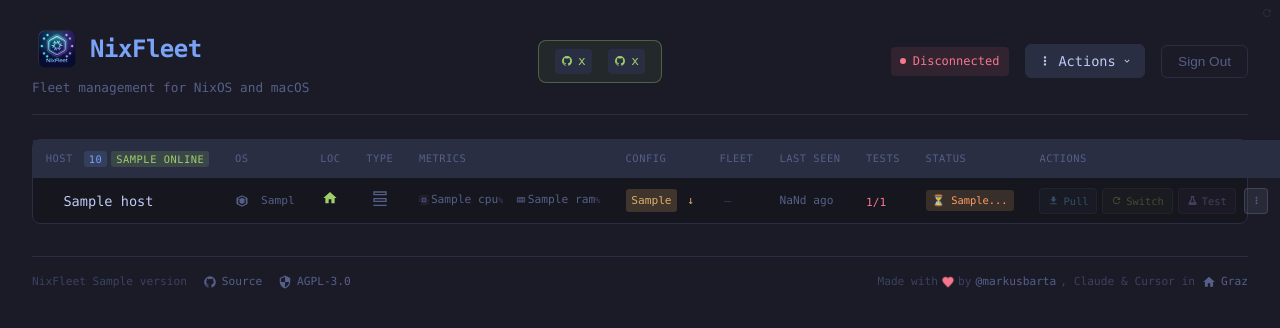
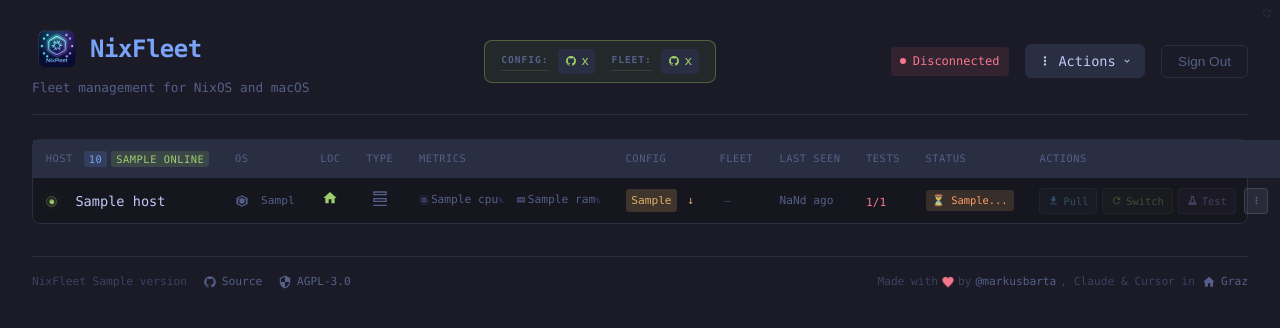
Before and after one commit to markus-barta/nixfleet, a Python web app: template app/templates/dashboard.html in a window 1280 px wide. Shown: the top 328 px of the page. Run offline with Jinja, Linux system fonts and the light colour scheme; the template is opened without the code that fills it: most values are stand-ins (such as "Sample title", 1, 10 or a date in 2020).

Commit message:
fix: Ripple status in Host cell, Status shows only commands/errors, add prefixes to SOT hashes

```diff
--- a/app/templates/dashboard.html
+++ b/app/templates/dashboard.html
@@ -170,11 +170,10 @@
 }
 
 .sot-label {
-    display: flex;
-    flex-wrap: wrap;
-    justify-content: flex-start;
-    width: 100%;
-    align-items: center;
+    font-size: 0.7rem;
+    color: var(--fg-dark);
+    font-weight: 500;
+    margin-right: 0.3rem;
     font-size: 0.6rem;
     text-transform: uppercase;
     letter-spacing: 0.1em;
@@ -1102,6 +1101,7 @@
                 <button class="sot-refresh" type="button" data-action="refresh-target" title="Refresh config hash">
                     <svg><use href="#icon-refresh"/></svg>
                 </button>
+                <span class="sot-label">Config:</span>
                 <a href="https://github.com/markus-barta/nixcfg/commit/{{ nixcfg_hash }}" target="_blank" class="sot-hash nixcfg-hash" title="Config target (nixcfg)">
                     <svg width="12" height="12"><use href="#icon-github"/></svg>
                     {{ nixcfg_hash }}
@@ -1110,6 +1110,7 @@
             {% endif %}
             {% if build_hash %}
             <div class="sot-target">
+                <span class="sot-label">Fleet:</span>
                 <a href="https://github.com/markus-barta/nixfleet/commit/{{ build_hash }}" target="_blank" class="sot-hash fleet-hash" title="Fleet target (nixfleet)">
                     <svg width="12" height="12"><use href="#icon-github"/></svg>
                     {{ build_hash }}
@@ -1274,7 +1275,12 @@
                     <td class="host-cell">
                         <span class="status-indicator" data-host="{{ host.id }}" data-interval="{{ host.poll_interval or 10 }}">
                             {% if host.online %}
-                            <span class="status-dot online"></span>
+                            <span class="status-ripple">
+                                <span class="hb-wave"></span>
+                                <span class="hb-wave"></span>
+                                <span class="hb-wave"></span>
+                                <span class="hb-core"></span>
+                            </span>
                             {% else %}
                             <span class="status-dot offline"></span>
                             {% endif %}
@@ -1354,12 +1360,10 @@
                         <span class="status-badge testing">Testing {{ host.test_current }}/{{ host.test_total }}</span>
                         {% elif host.pending_command %}
                         <span class="status-badge pending">⏳ {{ host.pending_command }}...</span>
-                        {% elif not host.online %}
-                        <span class="status-badge offline">Offline</span>
                         {% elif host.comment %}
                         <span class="status-icon">{{ '✗' if host.status == 'error' else '✓' }}</span>{{ host.comment }}
                         {% else %}
-                        <span class="status-badge online">Online</span>
+                        <span class="muted">—</span>
                         {% endif %}
                     </td>
                     <td>
@@ -2033,17 +2037,15 @@
         triggerHeartbeatPing(data.host_id);
     }
 
-    // Update status cell
-    const statusCell = row.querySelector('.status');
-    if (statusCell) {
-        const hostId = statusCell.dataset.host;
-        const interval = statusCell.dataset.interval || 10;
-        if (data.test_running) {
-            statusCell.innerHTML = `<span class="status-dot testing"></span><span class="status-text">Testing</span>`;
-        } else if (data.pending_command) {
-            statusCell.innerHTML = `<span class="status-dot pending"></span><span class="status-text">${data.pending_command}</span>`;
-        } else if (data.online !== false) {
-            statusCell.innerHTML = `<span class="status-ripple"><span class="hb-wave"></span><span class="hb-wave"></span><span class="hb-wave"></span><span class="hb-core"></span></span><span class="status-text">Online</span><span class="hb-countdown">--</span>`;
+    // Update status indicator (ripple/dot) in host cell based on online status
+    if (data.online !== undefined) {
+        const statusIndicator = row.querySelector('.status-indicator');
+        if (statusIndicator) {
+            if (data.online) {
+                statusIndicator.innerHTML = `<span class="status-ripple"><span class="hb-wave"></span><span class="hb-wave"></span><span class="hb-wave"></span><span class="hb-core"></span></span>`;
+            } else {
+                statusIndicator.innerHTML = `<span class="status-dot offline"></span>`;
+            }
         }
     }
 
@@ -2124,8 +2126,8 @@
         }
     }
 
-    // Update status cell - show test/pending/offline/comment
-    if (data.test_running !== undefined || data.comment !== undefined || data.pending_command !== undefined || data.online !== undefined) {
+    // Update status cell - show test/pending/comment (NOT online/offline - that's the dot's job)
+    if (data.test_running !== undefined || data.comment !== undefined || data.pending_command !== undefined) {
         const statusCell = row.querySelector('.status-cell');
         if (statusCell) {
             if (data.test_running) {
@@ -2138,9 +2140,6 @@
                 const labels = { 'pull': 'Pulling', 'switch': 'Switching', 'test': 'Testing', 'restart': 'Restarting' };
                 statusCell.innerHTML = `<span class="status-badge pending">⏳ ${labels[data.pending_command] || data.pending_command}...</span>`;
                 statusCell.classList.remove('has-error');
-            } else if (data.online === false) {
-                statusCell.innerHTML = `<span class="status-badge offline">Offline</span>`;
-                statusCell.classList.remove('has-error');
             } else {
                 statusCell.dataset.testRunning = 'false';
                 const isError = data.status === 'error';
@@ -2149,7 +2148,7 @@
                     statusCell.innerHTML = `<span class="status-icon">${icon}</span>${data.comment}`;
                     statusCell.classList.toggle('has-error', isError);
                 } else {
-                    statusCell.innerHTML = `<span class="status-badge online">Online</span>`;
+                    statusCell.innerHTML = `<span class="muted">—</span>`;
                     statusCell.classList.remove('has-error');
                 }
                 statusCell.title = data.comment || '';
```
